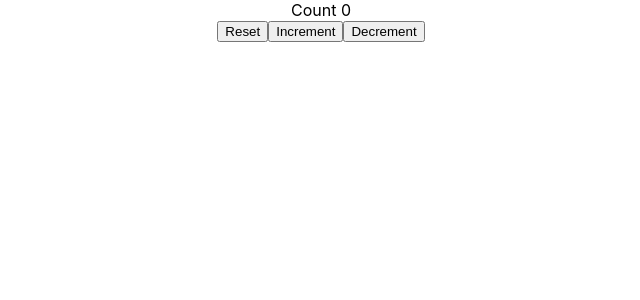
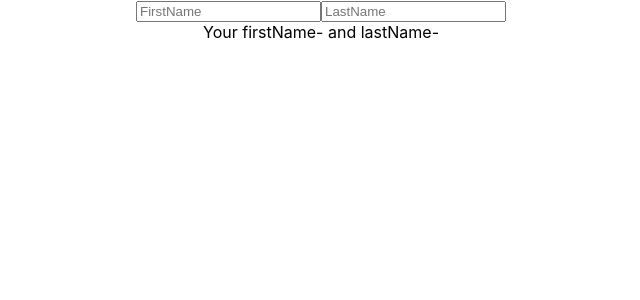
Before and after one commit to pdayanand03/react-hooks, a React (Create React App) app: page / in a window 1280 px wide. Shown: the top 300 px of the page, without its empty margins (319-959 px from the left). Built offline with nearby package versions, Linux system fonts and the light colour scheme.

Commit message:
How to add objects in useState method

```diff
--- a/src/App.js
+++ b/src/App.js
@@ -1,6 +1,7 @@
 import './App.css';
 import ClassCounter from './components/ClassCounter';
 import HookCounter from './components/HookCounter';
+import HookCounterThree from './components/HookCounterThree';
 import HookCounterTwo from './components/HookCounterTwo';
 
 function App() {
@@ -8,7 +9,8 @@ function App() {
     <div className="App">
      {/* <ClassCounter/> */}
      {/* <HookCounter/> */}
-     <HookCounterTwo/>
+     {/* <HookCounterTwo/> */}
+     <HookCounterThree/>
     </div>
   );
 }
--- /dev/null
+++ b/src/components/HookCounterThree.js
@@ -0,0 +1,16 @@
+import React, { useState } from "react";
+
+const HookCounterThree = () =>{
+    const [name, setName] = useState({firstName:"",lastName:""})
+    const styles ={fontWeight:"bold"}
+    return(
+        <div>
+            <input type = "text" placeholder="FirstName" value={name.firstName} onChange={e=>setName({...name,firstName:e.target.value})}/>
+            <input type = "text" placeholder="LastName" value={name.lastName} onChange={e=>setName({...name,lastName:e.target.value})}/>
+            <div>
+                Your firstName-<span style={styles}>{name.firstName}</span> and lastName-<span style={styles}>{name.lastName}</span>
+            </div>
+        </div>
+    )
+}
+export default HookCounterThree
```
